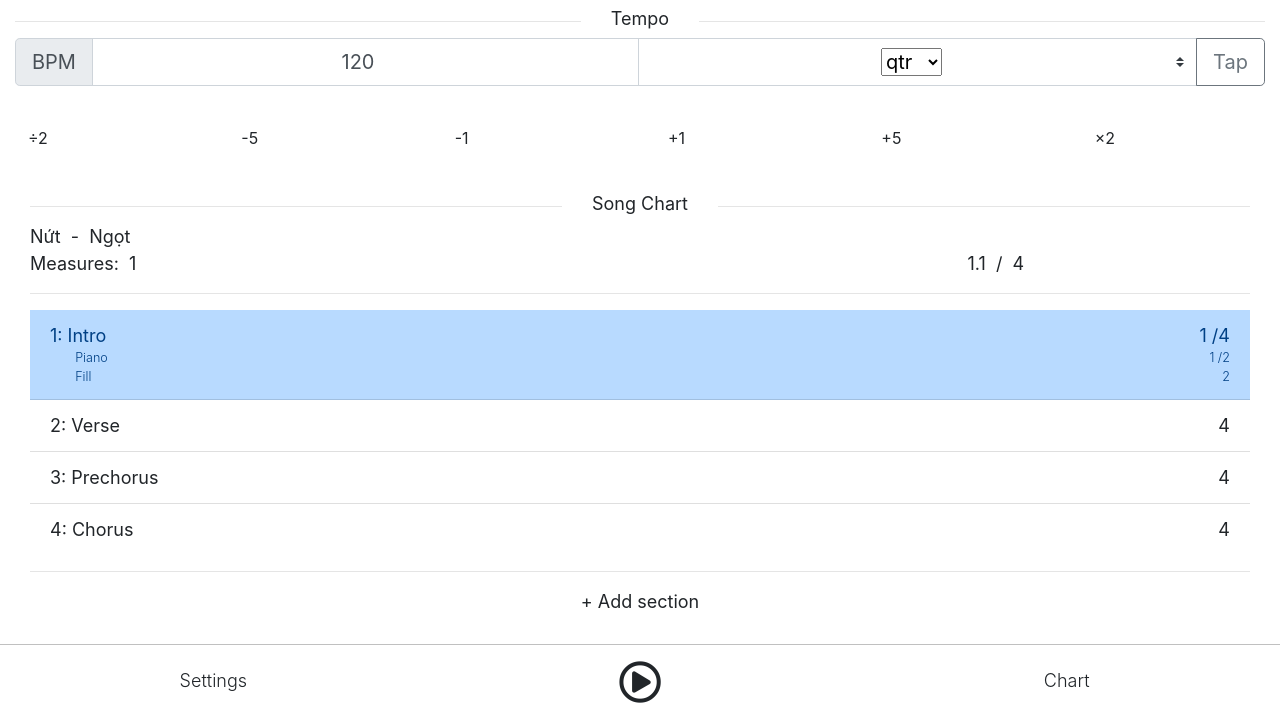
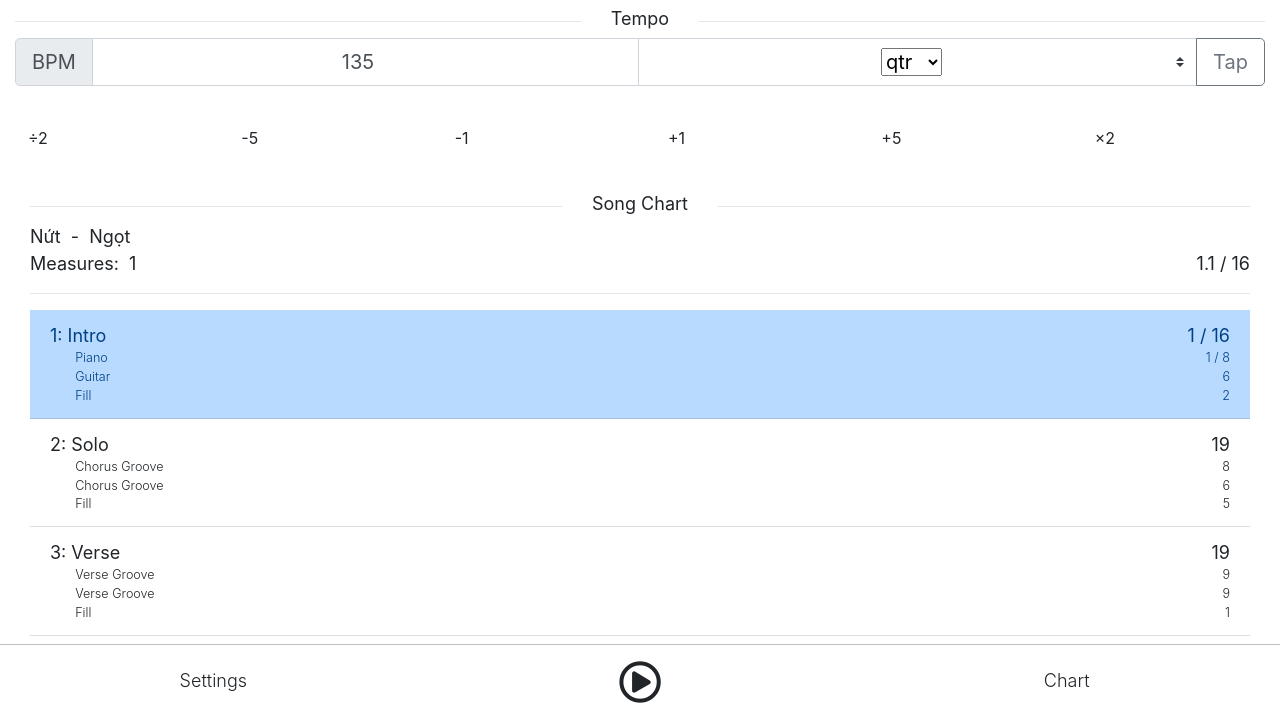
Before and after one commit to sonph/metronome, a website built with webpack: page pug/index.pug in a window 1280 px wide. Shown: the part 84-800 px from the top of the page. Built offline with nearby package versions, Linux system fonts and the light colour scheme; files whose address does not match are found by name.

Commit message:
Minor styling changes; update default tempo & song sections

```diff
--- a/pug/body.pug
+++ b/pug/body.pug
@@ -53,22 +53,23 @@ div#chart.container-fluid.collapse(v-bind:class='{show: songChart.enabled}')
       hr
 
   div.row
-    div.col
+    div.col-8
       span {{ songChart.name }}
       | &nbsp; - &nbsp;
       span {{ songChart.artist }}
+    div.col-4.text-right
+      span(v-if='songChart.countIn.enabled && metronome.isPlaying && songChart.countIn.curCountInMeasure <= songChart.countIn.lengthMeasures') count in...
 
   div.row
-    div.col-9
+    div.col-8
       | Measures: &nbsp;
       span {{ songChart.curRunningMeasures }}
-    div.col-3
-      span(v-if='songChart.countIn.enabled && metronome.isPlaying && songChart.countIn.curCountInMeasure <= songChart.countIn.lengthMeasures') (counting in)
+    div.col-4.text-right
       span {{ songChart.curMeasure }}
       | .
-      span {{ songChart.curBeat }} &nbsp;
+      span {{ songChart.curBeat }}&nbsp;
       | /
-      span &nbsp; {{ songChart.curSectionLength }}
+      span &nbsp;{{ songChart.curSectionLength }}
 
   hr
   div#songChart.row
@@ -82,14 +83,14 @@ div#chart.container-fluid.collapse(v-bind:class='{show: songChart.enabled}')
               div.col {{ index + 1 }}: {{ section.name }}
               div.col.text-right
                 span.text-right(v-if='index == songChart.curSectionIndex') {{ songChart.curMeasure }} /
-                span {{ section.length }}
+                span &nbsp;{{ section.length }}
           div.subsection.font-weight-light(
               v-for='(subsection, subindex) in section.subsections')
             div.row(v-bind:class='{ selected: index == songChart.curSectionIndex && subindex == songChart.curSubSectionIndex }')
               div.col {{ subsection.subname }}
               div.col.text-right
-                span(v-if='subindex == songChart.curSubSectionIndex') {{ songChart.curSubSectionMeasure }} /
-                span {{ subsection.sublength }}
+                span(v-if='index == songChart.curSectionIndex && subindex == songChart.curSubSectionIndex') {{ songChart.curSubSectionMeasure }} /
+                span &nbsp;{{ subsection.sublength }}
 
   hr
   div.row
--- a/src/js/metronome.js
+++ b/src/js/metronome.js
@@ -35,7 +35,7 @@ class Metronome {
     this.uiData = {
       isPlaying: false,
       toggleLabel: 'START',
-      tempo: 120,
+      tempo: 135,
       noteResolution: QUARTER_NOTE
     };
 
--- a/src/js/songchart.js
+++ b/src/js/songchart.js
@@ -11,29 +11,88 @@ const NUT_JSON = {
   "sections": [
     {
       "name": "Intro",
-      "length": 4,
+      "length": 16,
       "subsections": [
         {
           "subname": "Piano",
-          "sublength": 2,
-        },
-        {
+          "sublength": 8
+        }, {
+          "subname": "Guitar",
+          "sublength": 6
+        }, {
           "subname": "Fill",
-          "sublength": 2,
+          "sublength": 2
         }
       ]
-    },
-    {
+    }, {
+      "name": "Solo",
+      "length": 19,
+      "subsections": [
+        {
+          "subname": "Chorus Groove",
+          "sublength": 8
+        }, {
+          "subname": "Chorus Groove",
+          "sublength": 6
+        }, {
+          "subname": "Fill",
+          "sublength": 5
+        }
+      ]
+    }, {
       "name": "Verse",
-      "length": 4,
-    },
-    {
+      "length": 19,
+      "subsections": [
+        {
+          "subname": "Verse Groove",
+          "sublength": 9
+        }, {
+          "subname": "Verse Groove",
+          "sublength": 9
+        }, {
+          "subname": "Fill",
+          "sublength": 1
+        }
+      ]
+    }, {
       "name": "Prechorus",
-      "length": 4,
-    },
-    {
+      "length": 8,
+      "subsections": [
+        {
+          "subname": "Verse Groove",
+          "sublength": 6
+        }, {
+          "subname": "Fill",
+          "sublength": 2
+        },
+      ]
+    }, {
       "name": "Chorus",
-      "length": 4,
+      "length": 16,
+      "subsections": [
+        {
+          "subname": "Chorus Groove",
+          "sublength": 8
+        }, {
+          "subname": "Chorus Groove",
+          "sublength": 8
+        },
+      ]
+    }, {
+      "name": "Interlude/Solo",
+      "length": 19,
+      "subsections": [
+        {
+          "subname": "Chorus Groove",
+          "sublength": 8
+        }, {
+          "subname": "Chorus Groove",
+          "sublength": 6
+        }, {
+          "subname": "Fill",
+          "sublength": 5
+        },
+      ]
     }
   ]
 };
```
